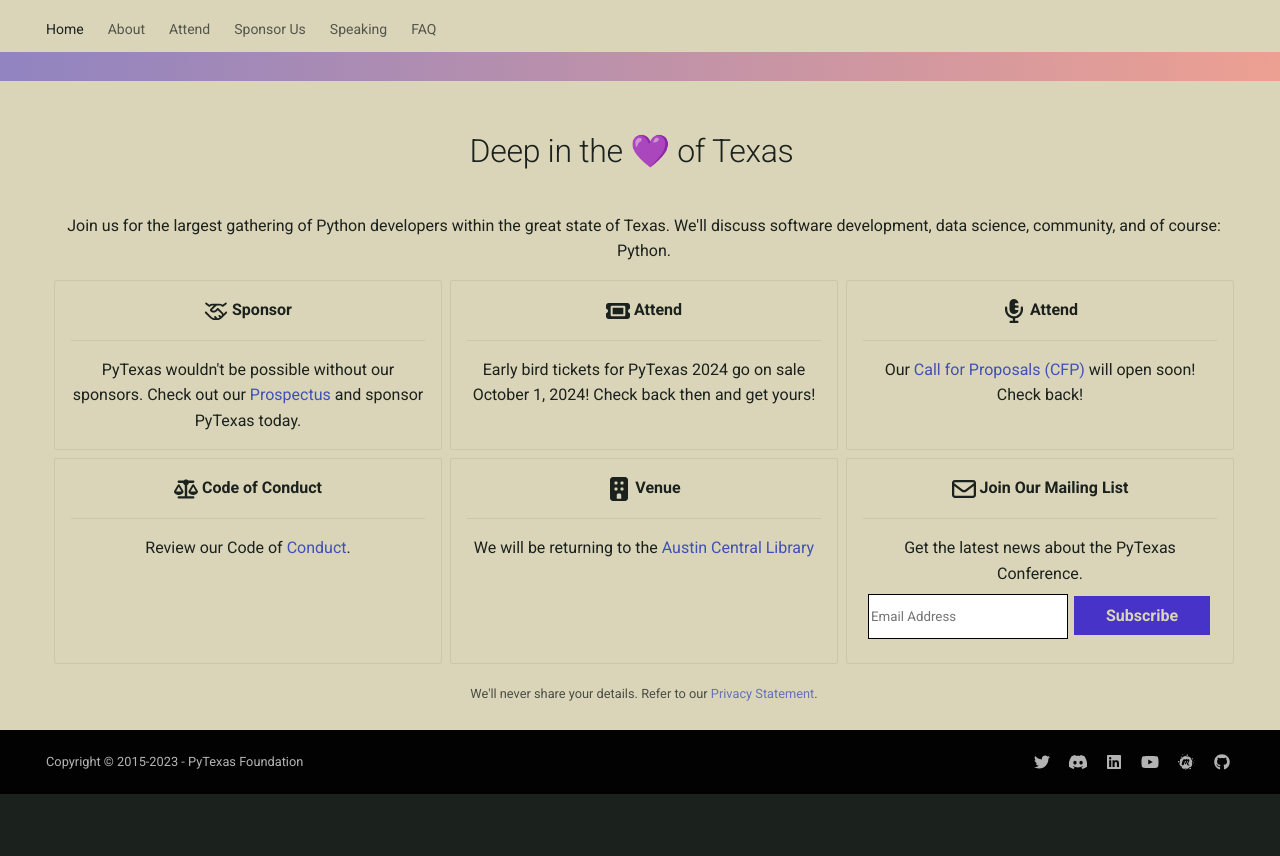
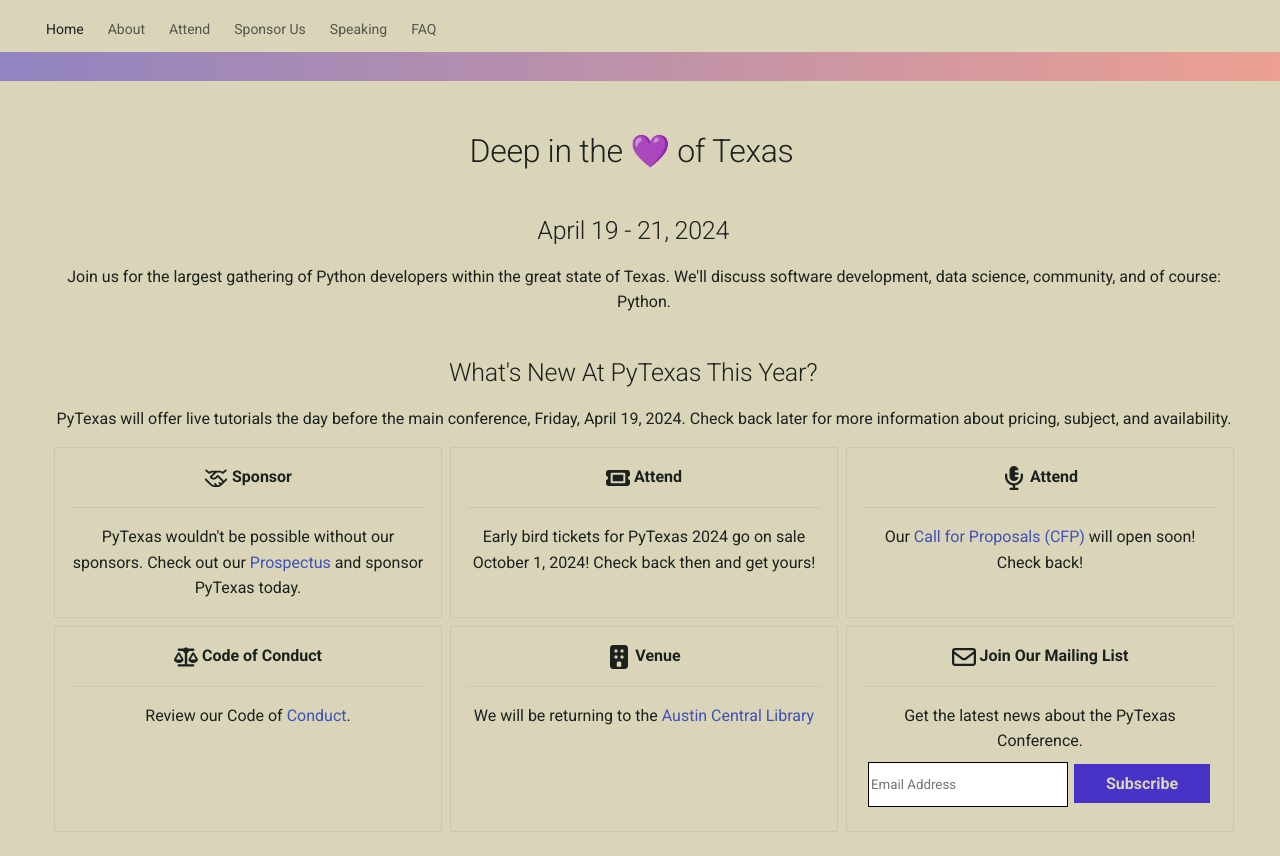
Before and after one commit to pytexas/2024, an MkDocs documentation site: the page built from docs/index.md, in a window 1280 px wide and 900 px high, scrolled down 656 px, cut to the strip 44-900 px from the top of the window. Built offline with MkDocs 1.6.1 and Material for MkDocs 9.7.7, drawn with Linux system fonts in a browser that asks for light colours; comment, search, counter and statistics services are not loaded; before the commit the page ends 1494 px from its top, so only the background shows below that.

Commit message:
adding dates and a tutorial callout

```diff
--- a/docs/index.md
+++ b/docs/index.md
@@ -4,8 +4,14 @@
 ---
 
 # Deep in the 💜 of Texas
+## April 19 - 21, 2024
 
 Join us for the largest gathering of Python developers within the great state of Texas. We'll discuss software development, data science, community, and of course: Python.
+
+## What's New At PyTexas This Year?
+PyTexas will offer live tutorials the day before the main conference, Friday,
+April 19, 2024. Check back later for more information about pricing, subject,
+and availability.
 
 <div class="grid cards" markdown>
 
```
